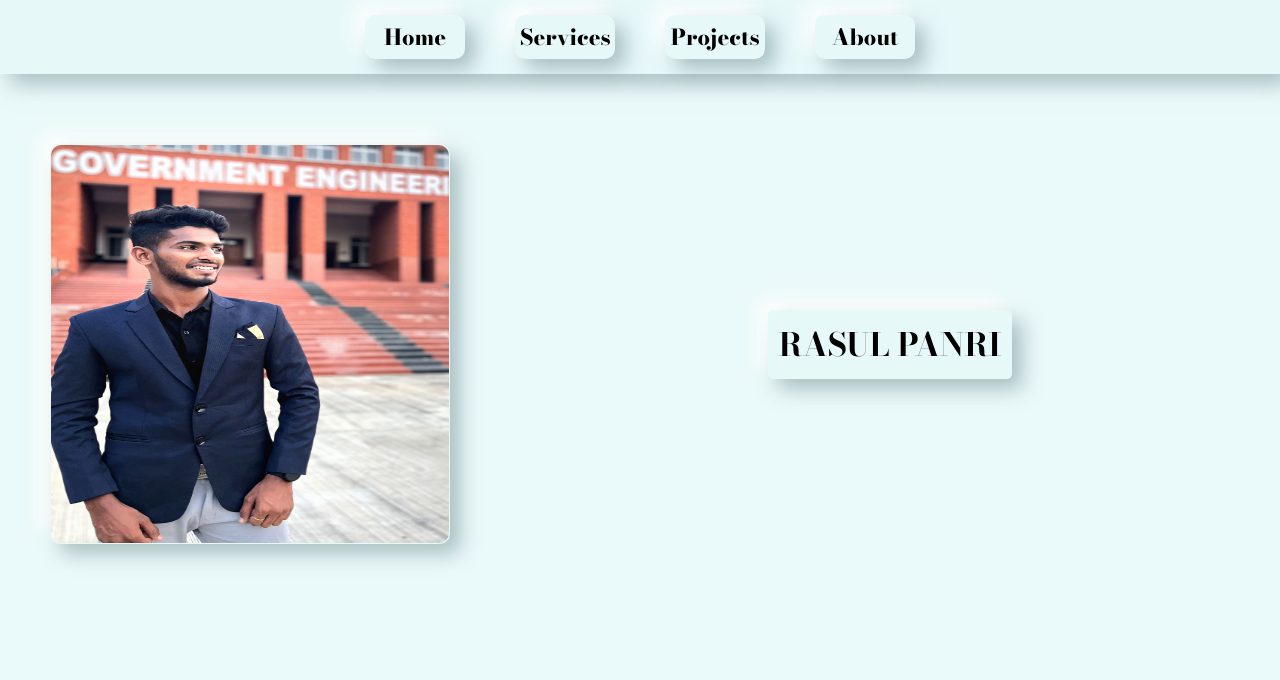
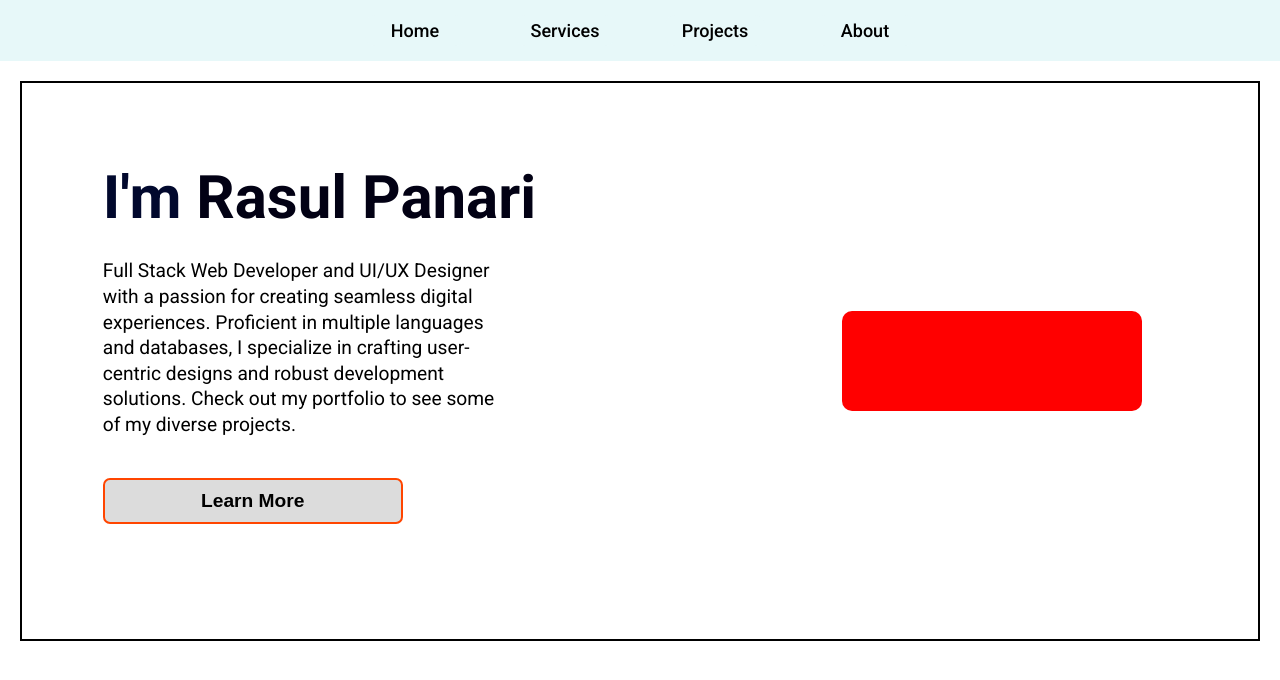
Before and after one commit to PanariRasul/Portfolio, a plain HTML site: page index.html in a window 1280 px wide. Drawn offline with nearby package versions, Linux system fonts and the light colour scheme.

Commit message:
hero section

```diff
--- a/index.html
+++ b/index.html
@@ -18,10 +18,13 @@
         </ul>
     </nav>
     <div class="hero-section">
-        <div class="img"><img src="/rasul.jpg" alt=""></div>
         <div class="name">
-            <h1>RASUL PANRI</h1>
+            <h1><span>I'm </span>Rasul Panari</h1>
+            <p>Full Stack Web Developer and UI/UX Designer with a passion for creating seamless digital experiences. Proficient in multiple languages and databases, I specialize in crafting user-centric designs and robust development solutions. Check out my portfolio to see some of my diverse projects.</p>
+            <button class="btn">Learn More</button>
         </div>
+        <div class="img"></div>
+
     </div>
 </body>
 
--- a/styles.css
+++ b/styles.css
@@ -1,4 +1,17 @@
-@import url('https://fonts.googleapis.com/css2?family=Bodoni+Moda:opsz,wght@6..96,400;6..96,500;6..96,600;6..96,700;6..96,800&family=Poppins:ital,wght@0,100;0,200;0,400;0,500;0,700;1,300&display=swap');
+/* @import url('https://fonts.googleapis.com/css2?family=Bodoni+Moda:opsz,wght@6..96,400;6..96,500;6..96,600;6..96,700;6..96,800&family=Poppins:ital,wght@0,100;0,200;0,400;0,500;0,700;1,300&display=swap'); */
+@import url('https://fonts.googleapis.com/css2?family=Roboto:wght@100;300;400;500;700;900&display=swap');
+
+--root{
+    --orng {
+        background-color: orangered;
+    }
+
+    --gray {
+        background-color: #9BABB8;
+    }
+}
+
+
 
 
 * {
@@ -10,11 +23,12 @@
 }
 
 body {
-    background-color: #e7f8f9d7;;
-    font-family: 'Bodoni Moda', serif;
+    background-color: #ffffffd7;;
+    /* font-family: 'Bodoni Moda', serif; */
     /* font-family: 'Poppins', sans-serif; */
+    font-family: 'Roboto', sans-serif;
+}
 
-}
 
 nav {
     width: 100%;
@@ -22,7 +36,7 @@ nav {
     align-items: center;
     justify-content: center;
     background: #E7F8F9;
-    box-shadow: 10px 10px 20px 0px rgba(118, 147, 149, 0.56), -10px -10px 20px 0px #FFF;
+    /* box-shadow: 10px 10px 20px 0px rgba(118, 147, 149, 0.56), -10px -10px 20px 0px #FFF; */
 }
 
 nav ul {
@@ -38,14 +52,14 @@ nav ul {
 nav ul li {
     width: 100px;
     padding: 5px;
-    font-size: 22px;
-    font-weight: 800;
+    font-size: 18px;
+    font-weight: 500;
     color: black;
     list-style:none;
     text-align: center;
     border-radius: 10px;
     background: #E7F8F9;
-    box-shadow: 10px 10px 20px 0px rgba(118, 147, 149, 0.56), -10px -10px 20px 0px #FFF;
+    /* box-shadow: 10px 10px 20px 0px rgba(118, 147, 149, 0.56), -10px -10px 20px 0px #FFF; */
 
 
 }
@@ -54,37 +68,74 @@ nav ul li {
 /* Hero Section Styling */
 
 .hero-section {
+    max-width: 100%;
+    height: 70vh;
+    padding: 15px;
     display: flex;
     align-items: center;
     justify-content: space-around;
-    margin-top: 20px;
+    margin: 20px;
+    border: 2px solid black;
 }
 
 .hero-section .img {
-    height:400px;
-    width: 400px;
+    height:100px;
+    width: 300px;
     padding: 1px;
     margin: 50px;
     border-radius: 10px;
-    background: #E7F8F9;
-    box-shadow: 10px 10px 20px 0px rgba(118, 147, 149, 0.56), -10px -10px 20px 0px #FFF;
+    background: #ff0000;
+    /* box-shadow: 10px 10px 20px 0px rgba(118, 147, 149, 0.56), -10px -10px 20px 0px #FFF; */
 }
 
-.hero-section .img img {
+/* .hero-section .img img {
     width: 100%;
     height: 100%;
     border-radius: 10px;
 
-}
+} */
 
 .hero-section .name {
-    margin: auto;
     border-radius: 5px;
-    background: #E7F8F9;
-    padding: 10px;
-    box-shadow: 10px 10px 20px 0px rgba(118, 147, 149, 0.56), -10px -10px 20px 0px #FFF;
+    max-width: 50%;
+    background: #ffffff;
+    padding: 10px 15px 10px 15px;
+    /* box-shadow: 10px 10px 20px 0px rgba(118, 147, 149, 0.56), -10px -10px 20px 0px #FFF; */
 }
 
 .hero-section .name h1 {
+    color: rgb(2, 1, 20);
+    line-height: 80px;
+    font-size: 60px;
+}
+
+.hero-section .name h1 span {
+    color: rgb(1, 8, 45);
+}
+
+.hero-section p {
+    font-weight: 400;
+    font-size: 1.2rem;
+    max-width: 70%;
+    color: rgb(0, 0, 0);
+    line-height: 1.6rem;margin-top: 20px;
+}
+
+.btn {
+    width: 300px;
+    padding: 10px 15px;
+    border-radius: 7px;
+    border:2px solid orangered ;
+    margin: 40px 0px;
     color: black;
+    background-color:gainsboro;
+    font-size: 1.2rem;
+    font-weight: 600;
+    transition: 2s;
 }
+
+.btn:hover {
+    background-color: orangered;
+    color: white;
+    transition: transform scaleY(-3px);
+}
```
